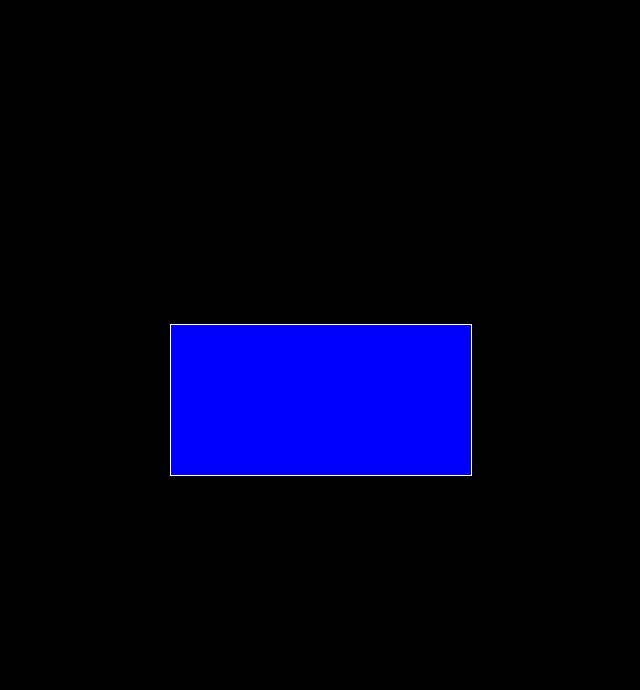
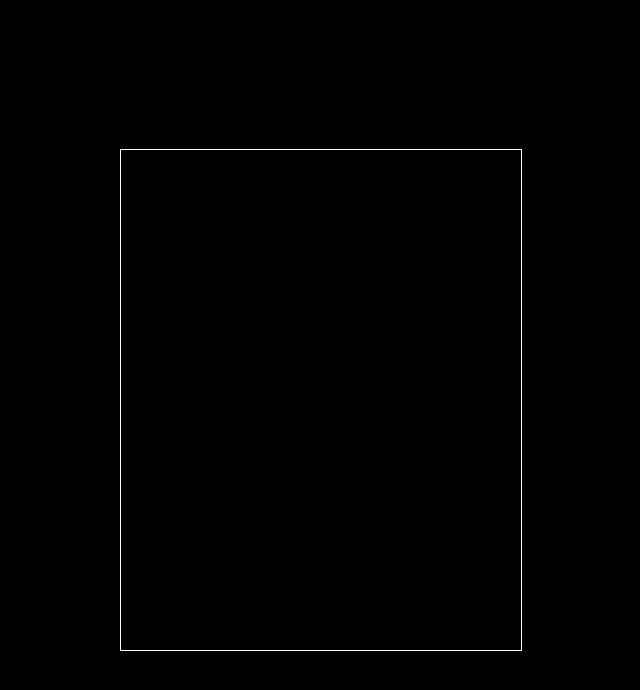
Before and after one commit to YakubuAmidu/javascript-2d-game, a website: page index.html in a window 1280 px wide. Shown: the whole page, without its empty margins (319-959 px from the left). Drawn offline with Linux system fonts and the light colour scheme.

Commit message:
Initial commit

```diff
--- a/sass/_base.scss
+++ b/sass/_base.scss
@@ -5,7 +5,6 @@ body {
 }
 
 #canvas1 {
-    background-color: $color-blue;
     position: absolute;
     border: 1.5px solid $color-white;
     top: 50%;
--- a/script.js
+++ b/script.js
@@ -0,0 +1,10 @@
+window.addEventListener('load', function(){
+    console.log('Hello...');
+    const canvas = document.getElementById('canvas1');
+    const ctx = canvas.getContext('2d');
+
+    canvas.width = 400;
+    canvas.height = 500;
+
+
+})
```
Also changed, not shown: style.css.
